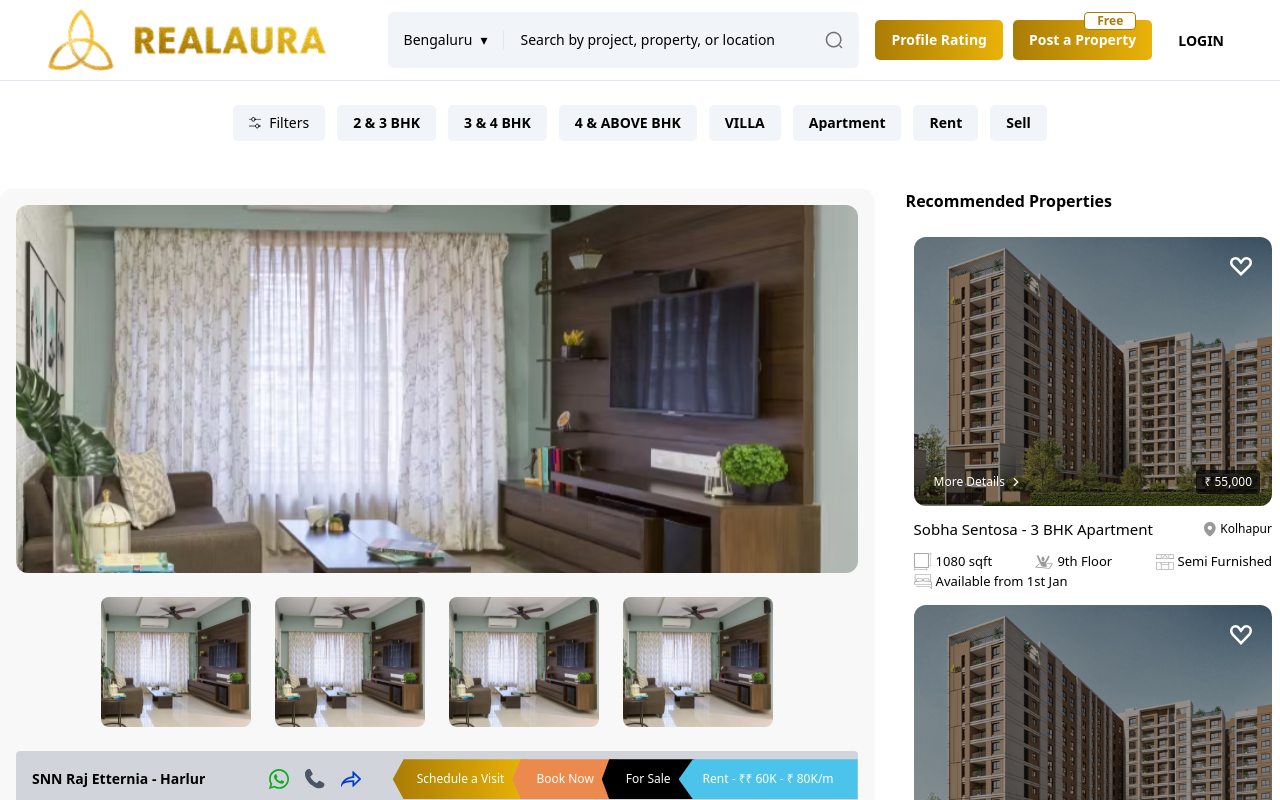
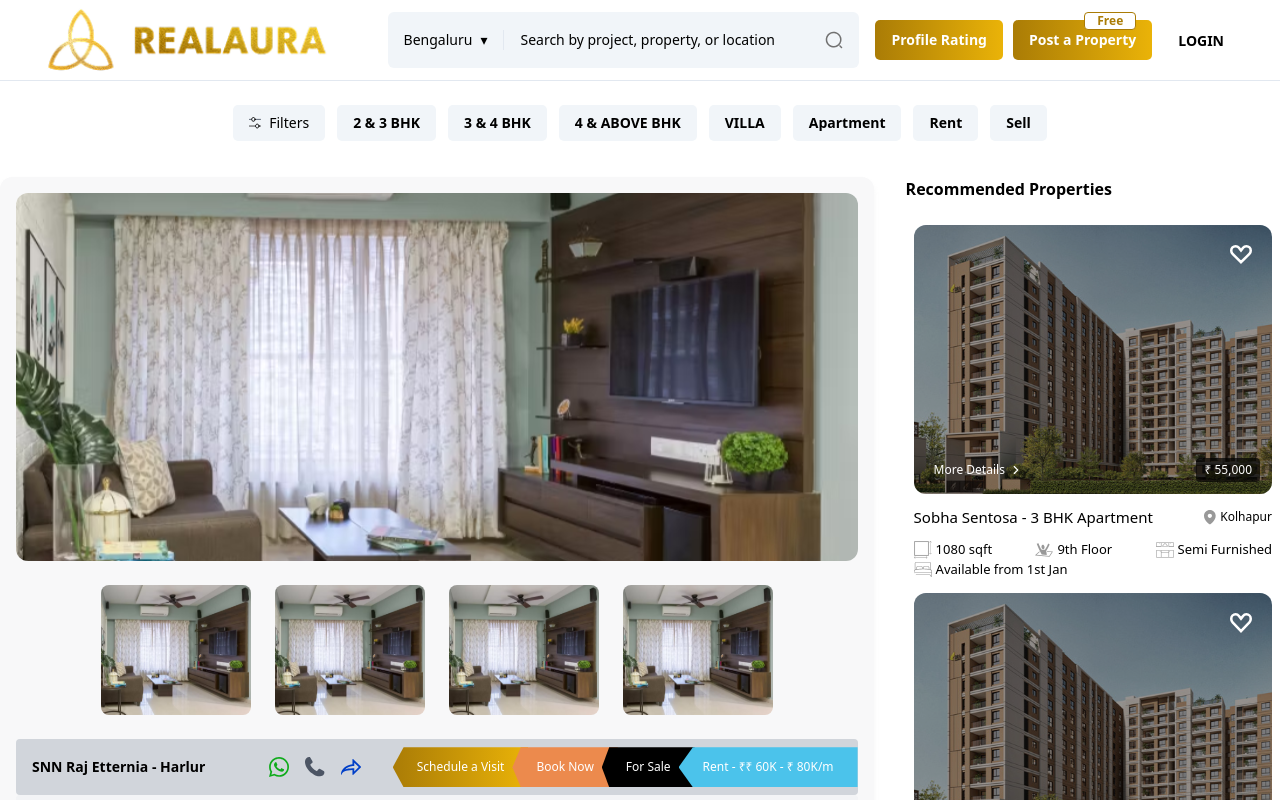
Before and after one commit to NeelAdmin/realAura-demo, a Next.js app: page /rent/1 in a window 1280 px wide. Shown: the top 800 px of the page. Built offline with nearby package versions, Linux system fonts and the light colour scheme.

Commit message:
-Addedspace fixing on detail pages.

```diff
--- a/src/app/(main)/rent/[project]/page.tsx
+++ b/src/app/(main)/rent/[project]/page.tsx
@@ -45,7 +45,7 @@ export default function ProjectPage({ params }: Props) {
 
 
   return (
-    <section className="w-full py-6">
+    <section className="w-full py-3">
       <div className="mx-auto max-w-7xl px-3 sm:px-4 lg:px-0">
         <div className="flex flex-col gap-8 lg:flex-row lg:items-start">
 
--- a/src/app/(main)/upcoming-projects/[project]/page.tsx
+++ b/src/app/(main)/upcoming-projects/[project]/page.tsx
@@ -23,7 +23,7 @@ export default function ProjectPage({ params }: Props) {
 
 
   return (
-    <section className="w-full py-6">
+    <section className="w-full py-3">
       <div className="mx-auto max-w-7xl px-3 sm:px-4 lg:px-0">
         <div className="flex flex-col gap-8 lg:flex-row lg:items-start">
 
```
